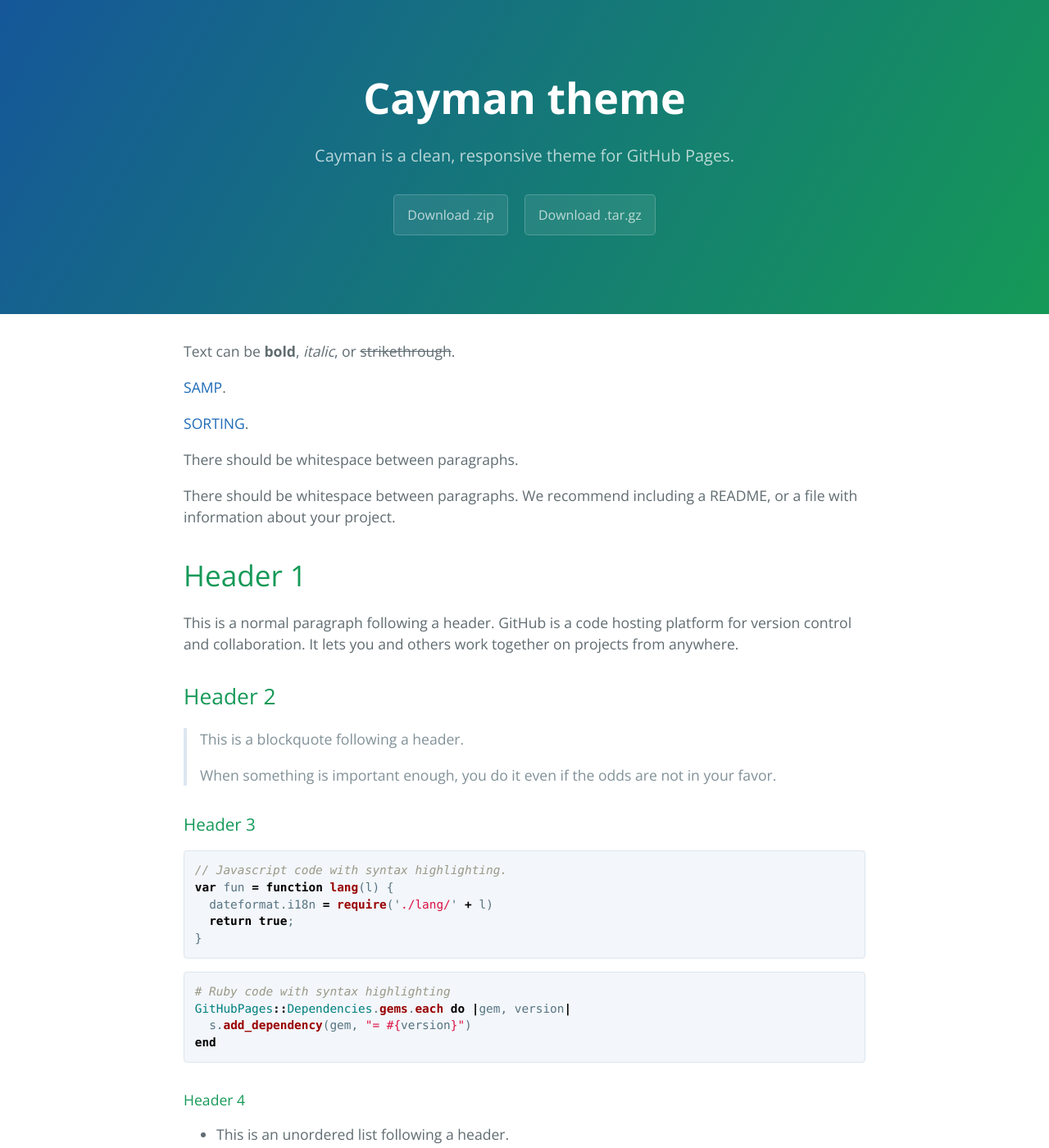
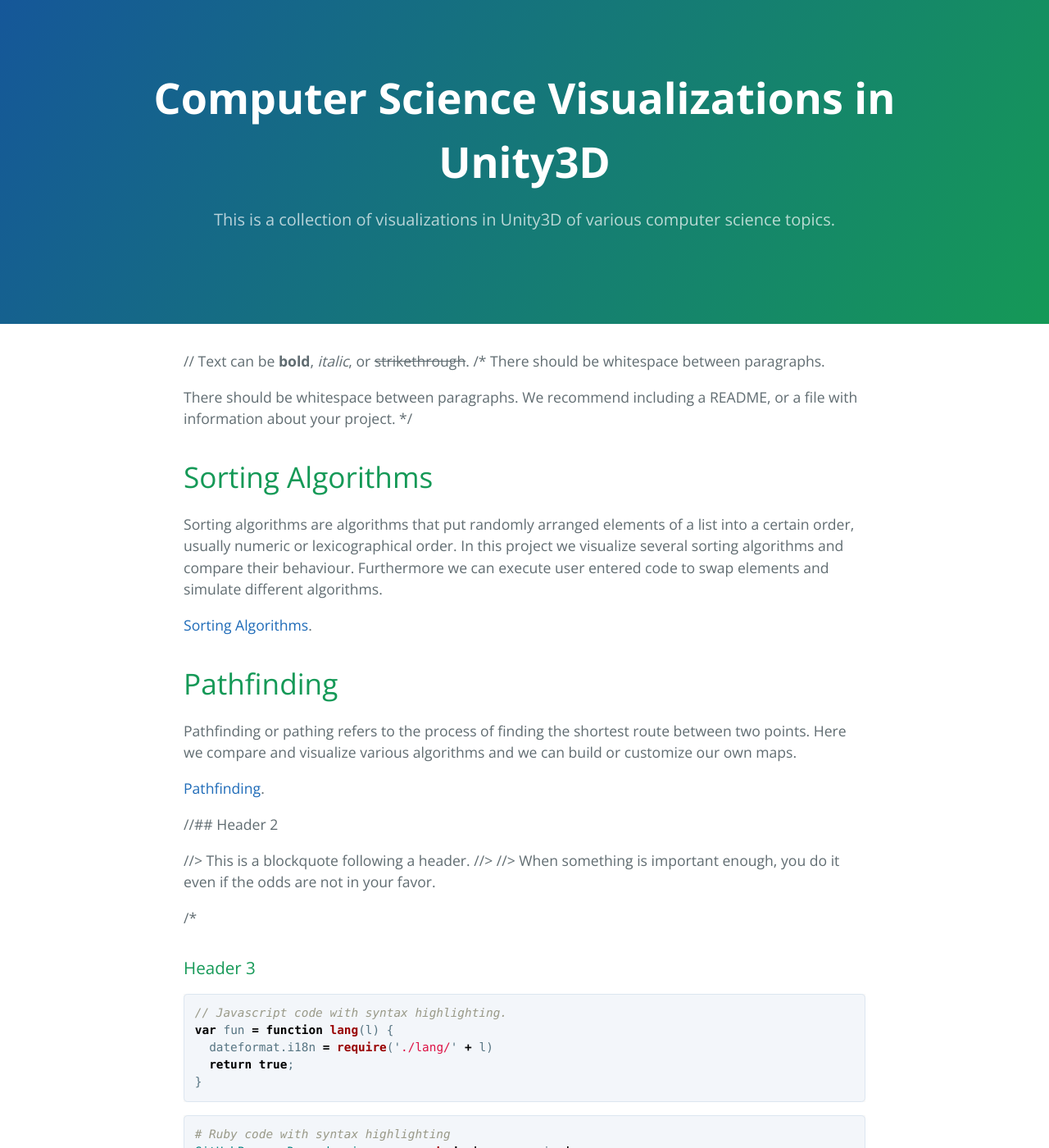
Before and after one commit to BenjeyBuchey/benjeybuchey.github.io, a Jekyll site: the page built from index.md, in a window 1280 px wide and 1400 px high. Shown: the whole window at 82% size. Built offline with Jekyll 4.4.1, drawn with Linux system fonts in a browser that asks for light colours.

Commit message:
added sorting,pathfinding headers

````diff
--- a/_config.yml
+++ b/_config.yml
@@ -1,5 +1,5 @@
-title: Cayman theme
-description: Cayman is a clean, responsive theme for GitHub Pages.
-show_downloads: true
+title: Computer Science Visualizations in Unity3D
+description: This is a collection of visualizations in Unity3D of various computer science topics.
+show_downloads: false
 google_analytics:
 theme: jekyll-theme-cayman
--- a/index.md
+++ b/index.md
@@ -2,26 +2,32 @@
 layout: default
 ---
 
-Text can be **bold**, _italic_, or ~~strikethrough~~.
-
-[SAMP](./pathfinding/index.html).
-
-[SORTING](./sorting/index.html).
-
+// Text can be **bold**, _italic_, or ~~strikethrough~~.
+/*
 There should be whitespace between paragraphs.
 
 There should be whitespace between paragraphs. We recommend including a README, or a file with information about your project.
+*/
+# Sorting Algorithms
 
-# Header 1
+Sorting algorithms are algorithms that put randomly arranged elements of a list into a certain order, usually numeric or lexicographical order.
+In this project we visualize several sorting algorithms and compare their behaviour. Furthermore we can execute user entered code to swap elements and simulate different algorithms.
 
-This is a normal paragraph following a header. GitHub is a code hosting platform for version control and collaboration. It lets you and others work together on projects from anywhere.
+[Sorting Algorithms](./sorting/index.html).
 
-## Header 2
+# Pathfinding
 
-> This is a blockquote following a header.
->
-> When something is important enough, you do it even if the odds are not in your favor.
+Pathfinding or pathing refers to the process of finding the shortest route between two points. Here we compare and visualize various algorithms and we can build or customize our own maps.
 
+[Pathfinding](./sorting/index.html).
+
+//## Header 2
+
+//> This is a blockquote following a header.
+//>
+//> When something is important enough, you do it even if the odds are not in your favor.
+
+/*
 ### Header 3
 
 ```js
@@ -123,3 +129,4 @@
 ```
 The final element.
 ```
+*/
````
